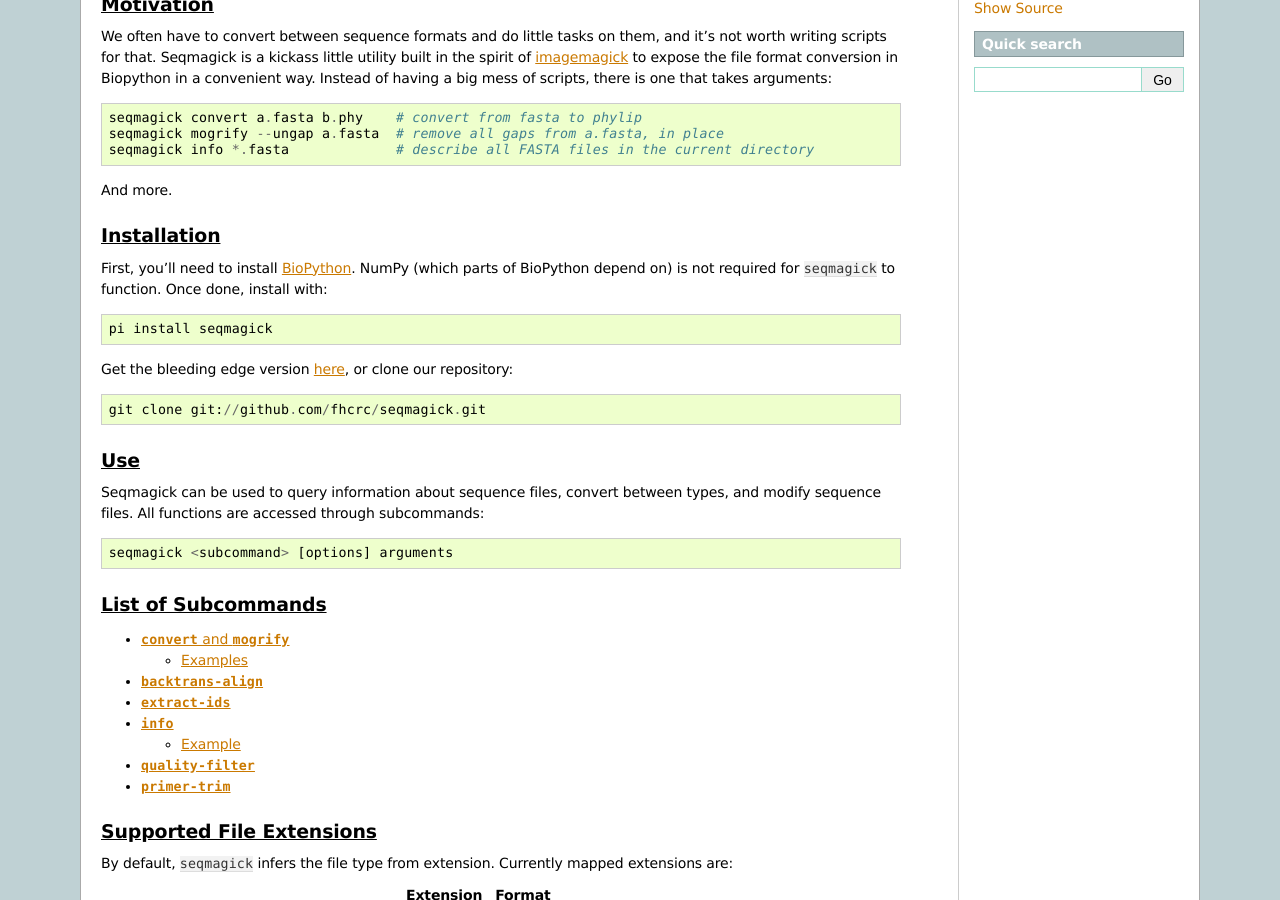
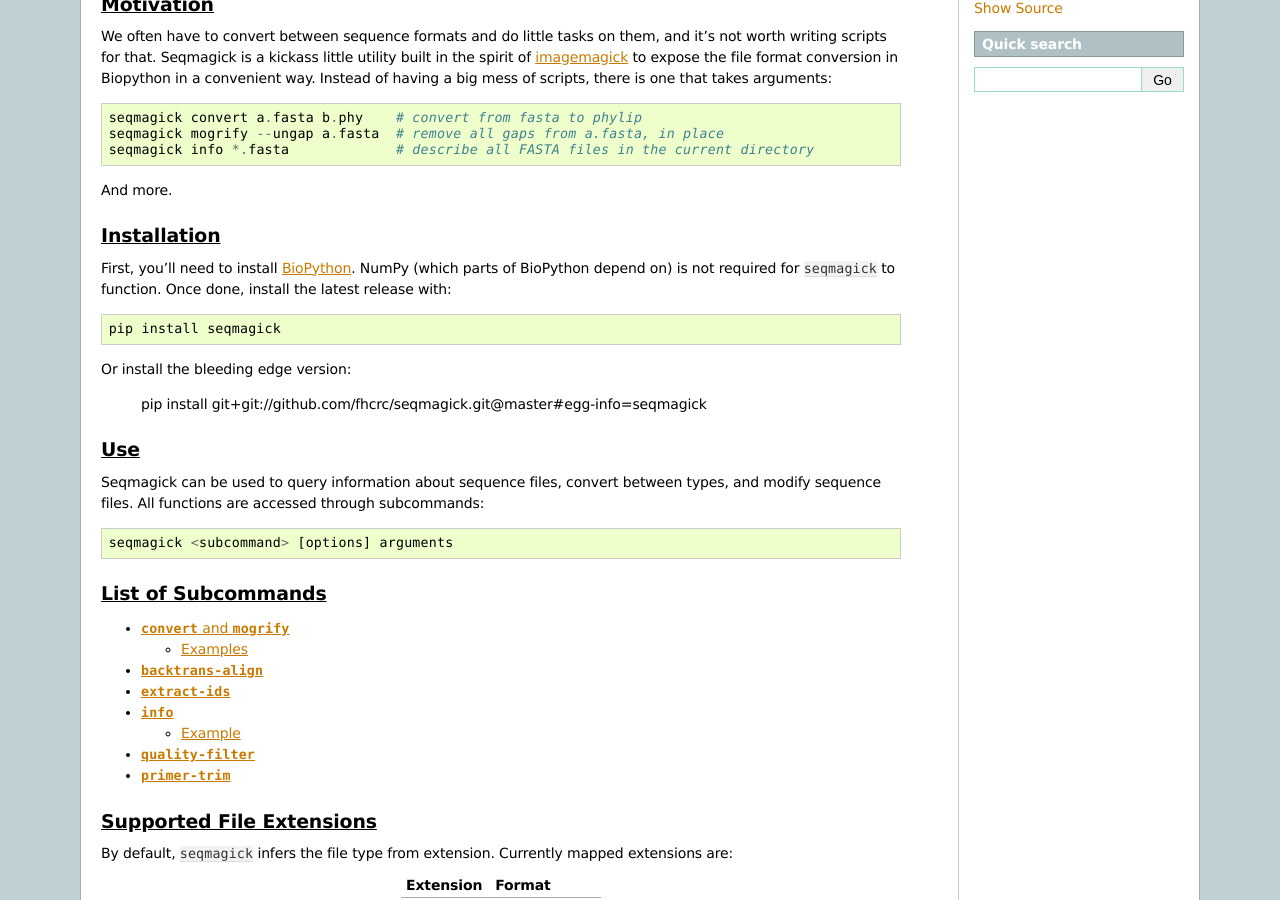
Before and after one commit to fhcrc/seqmagick, a Sphinx documentation site: the page built from docs/index.rst, in a window 1280 px wide and 900 px high, scrolled down 350 px. Built offline with Sphinx 7.4.7, drawn with Linux system fonts in a browser that asks for light colours.

```diff
--- a/docs/index.rst
+++ b/docs/index.rst
@@ -44,15 +44,13 @@
 
 First, you'll need to install `BioPython`_. NumPy (which parts of BioPython
 depend on) is not required for ``seqmagick`` to function. Once done, install
-with::
+the latest release with::
 
-    pi install seqmagick
+    pip install seqmagick
 
-Get the bleeding edge version `here
-<https://github.com/fhcrc/seqmagick/zipball/master>`_, or clone our
-repository::
+Or install the bleeding edge version:
 
-    git clone git://github.com/fhcrc/seqmagick.git
+    pip install git+git://github.com/fhcrc/seqmagick.git@master#egg-info=seqmagick
 
 Use
 ===
```
Also changed, not shown: 1 other file.
